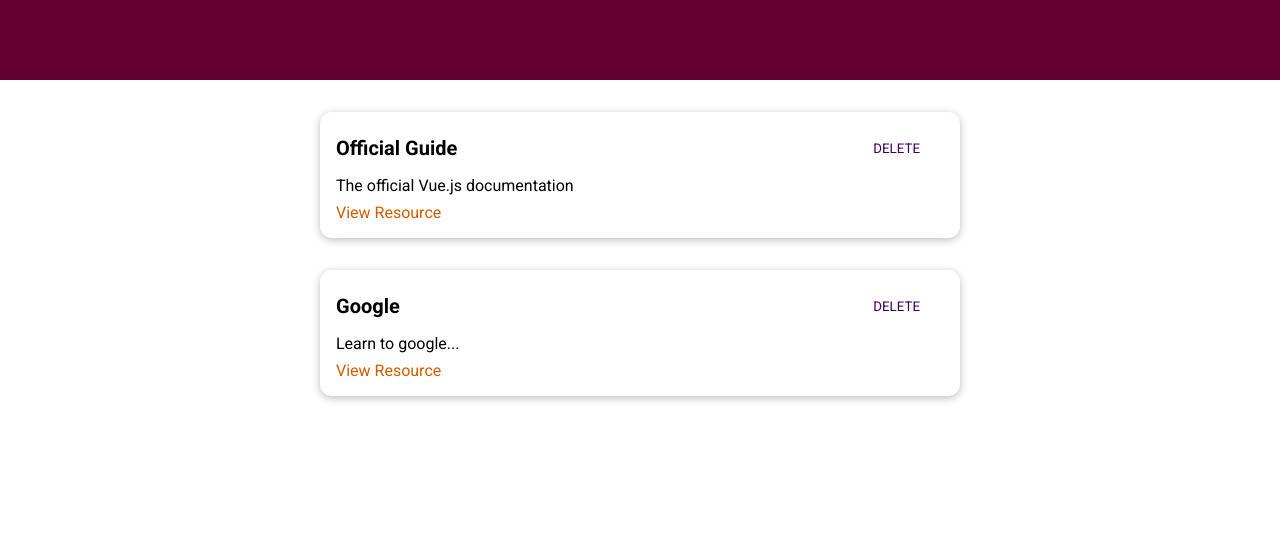
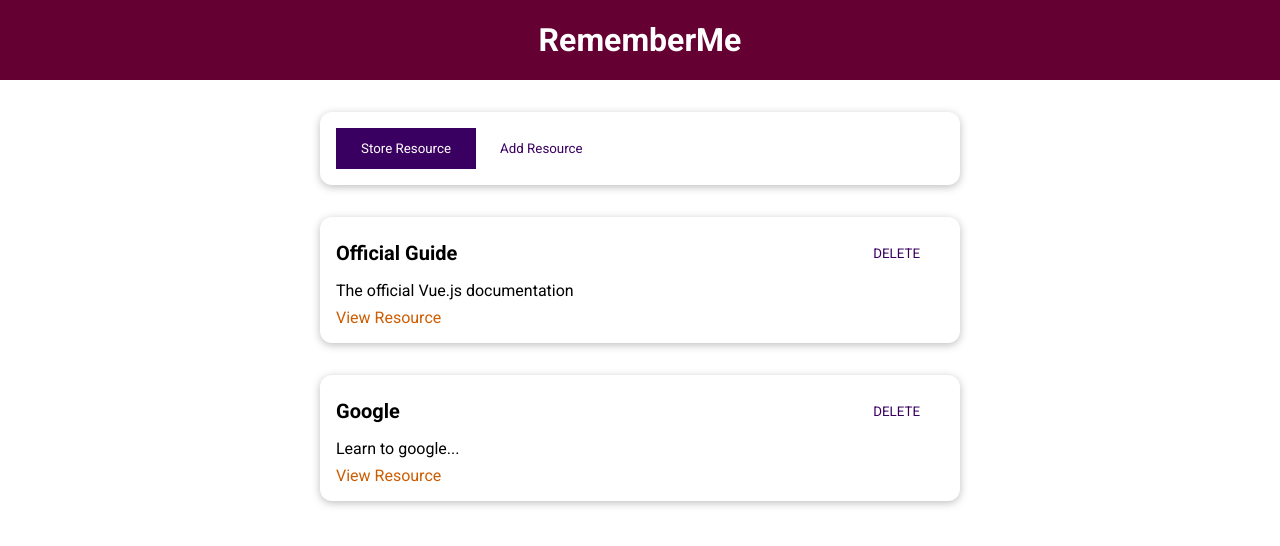
Before and after one commit to KalZheng/Vue-ProjectResources, a Vue app: page / in a window 1280 px wide. Shown: the top 546 px of the page. Built offline with nearby package versions, Linux system fonts and the light colour scheme.

Commit message:
change component loading to dynamic and also add a tab

```diff
--- a/src/App.vue
+++ b/src/App.vue
@@ -1,34 +1,16 @@
 <template>
-  <the-header :title="RememberMe"></the-header>
-  <store-resources :resources="storedResources"></store-resources>
+  <the-header title="RememberMe"></the-header>
+  <the-resources></the-resources>
 </template>
 
 <script>
-import StoreResources from './components/learning-resources/StoreResources.vue';
 import TheHeader from './components/learning-resources/layouts/TheHeader.vue';
+import TheResources from './components/learning-resources/TheResources.vue';
 
 export default {
   components: {
     TheHeader,
-    StoreResources,
-  },
-  data() {
-    return {
-      storedResources: [
-        {
-          id: 'official-guide',
-          title: 'Official Guide',
-          description: 'The official Vue.js documentation',
-          link: 'https://vuejs.org',
-        },
-        {
-          id: 'google',
-          title: 'Google',
-          description: 'Learn to google...',
-          link: 'https://google.com',
-        },
-      ],
-    };
+    TheResources,
   },
 };
 </script>
--- /dev/null
+++ b/src/components/learning-resources/AddResource.vue
@@ -0,0 +1,3 @@
+<template>
+  <h2>Add Resource</h2>
+</template>
--- a/src/components/learning-resources/StoreResources.vue
+++ b/src/components/learning-resources/StoreResources.vue
@@ -14,11 +14,14 @@
 import LearningResource from './LearningResource.vue';
 
 export default {
-    components:{
-        LearningResource
+  inject: ['resources'],
+  components: {
+    LearningResource,
   },
-    props: ['resources']
+  mounted() {
+    console.log('Component has finished loading.')
   }
+};
 </script>
 
 <style scoped>
--- /dev/null
+++ b/src/components/learning-resources/TheResources.vue
@@ -0,0 +1,65 @@
+<template>
+  <base-card>
+    <!-- the click function fall into the child by default in this cause the button -->
+    <base-button
+      @click="setSelectedTab('store-resources')"
+      :mode="storedResButtonMode"
+      >Store Resource</base-button
+    >
+    <base-button
+      @click="setSelectedTab('add-resource')"
+      :mode="addResButtonMode"
+      >Add Resource</base-button
+    >
+  </base-card>
+  <component :is="selectedTab"></component>
+</template>
+
+<script>
+import StoreResources from './StoreResources.vue';
+import AddResource from './AddResource.vue';
+
+export default {
+  components: {
+    StoreResources,
+    AddResource,
+  },
+  data() {
+    return {
+      selectedTab: 'store-resources',
+      storedResources: [
+        {
+          id: 'official-guide',
+          title: 'Official Guide',
+          description: 'The official Vue.js documentation',
+          link: 'https://vuejs.org',
+        },
+        {
+          id: 'google',
+          title: 'Google',
+          description: 'Learn to google...',
+          link: 'https://google.com',
+        },
+      ],
+    };
+  },
+  computed: {
+    storedResButtonMode() {
+      return this.selectedTab === 'store-resources' ? null : 'flat';
+    },
+    addResButtonMode() {
+      return this.selectedTab === 'add-resource' ? null : 'flat';
+    },
+  },
+  provide() {
+    return {
+      resources: this.storedResources,
+    };
+  },
+  methods: {
+    setSelectedTab(tab) {
+      this.selectedTab = tab;
+    },
+  },
+};
+</script>
```
Lines whose indentation alone changed are shown as unchanged.
